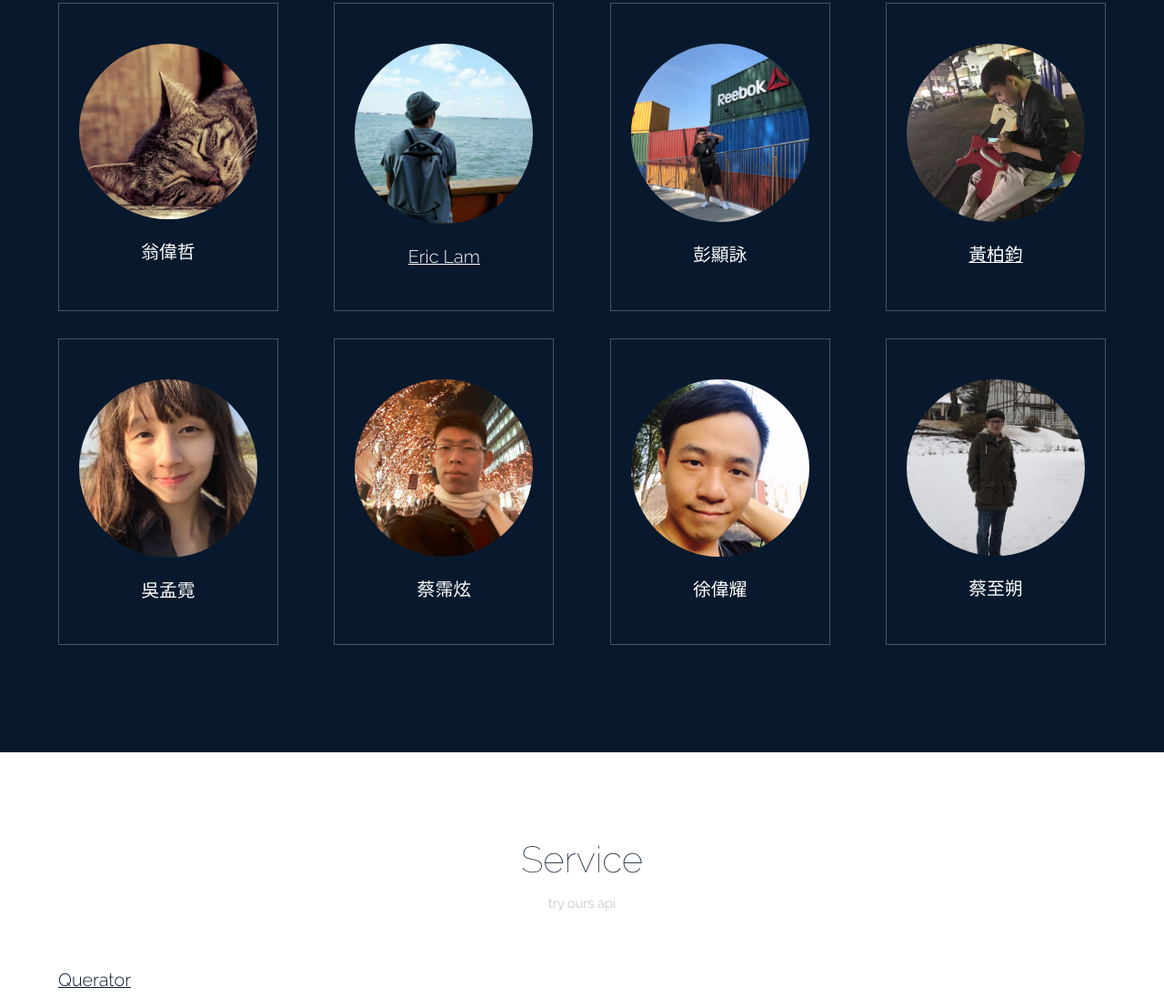
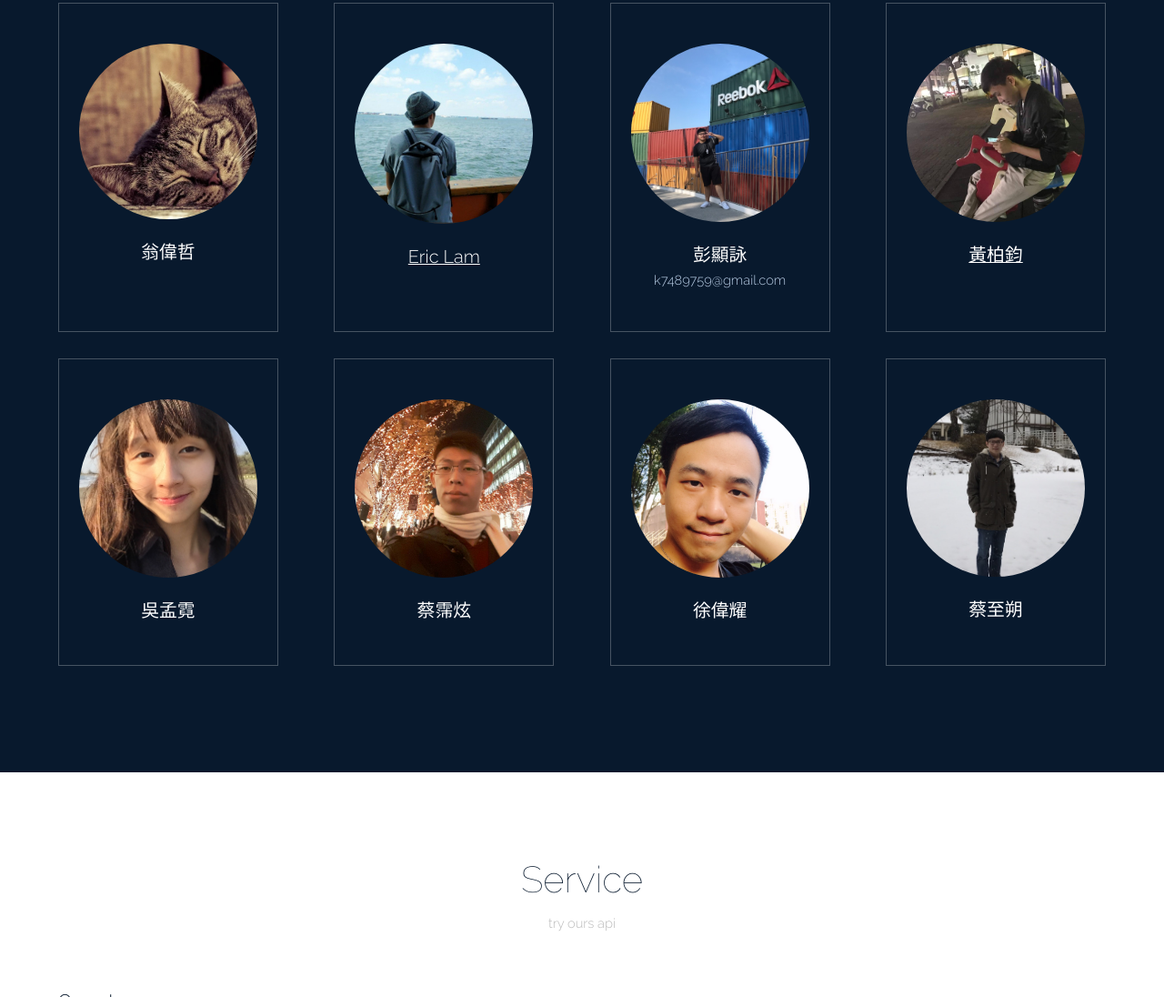
Before and after one commit to NCHU-NLP-Lab/nchu-nlp-lab.github.io, a website: page src/index.html in a window 1280 px wide. Shown: the part 1602-2698 px from the top of the page at 91% size. Drawn offline with Linux system fonts and the light colour scheme.

Commit message:
update website

```diff
--- a/src/index.html
+++ b/src/index.html
@@ -127,7 +127,7 @@
                     <img src="images/phw.jpg"/>
                 </div>
                 <h3>彭顯詠</h3>
-                <p></p>
+                <p>k7489759@gmail.com</p>
             </div>
             <div class="box person">
                 <div class="image round">
```
